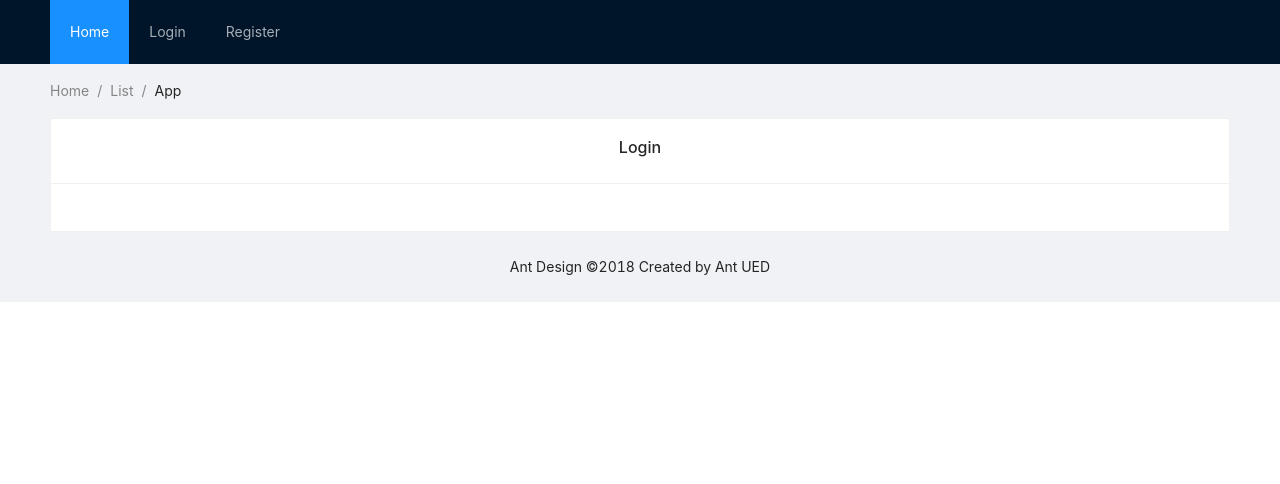
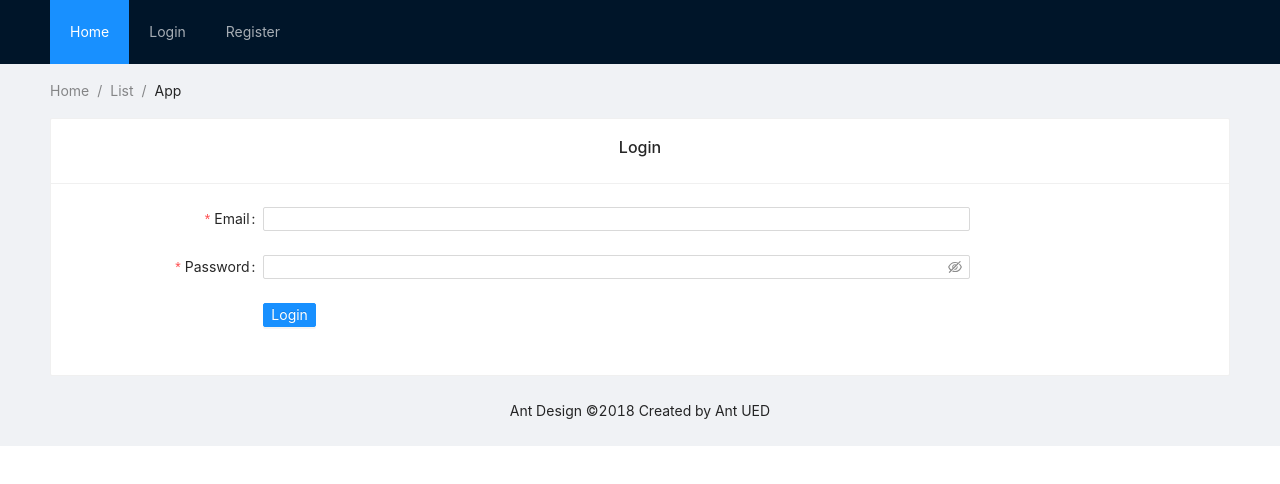
Before and after one commit to faiz687/We-Sell-Houses, a React (Create React App) app: page /Login in a window 1280 px wide. Shown: the top 484 px of the page. Built offline with nearby package versions, Linux system fonts and the light colour scheme.

Commit message:
Login page created

```diff
--- a/src/Components/Login.js
+++ b/src/Components/Login.js
@@ -1,18 +1,54 @@
 import React from 'react';
 import { Card } from 'antd';
+import { Form, Input, Button  } from 'antd';
+import { status, json } from '../utilities/requestHandlers';
 
 
 function Login( { match } )  {
 
+const layout = { labelCol : { span: 4 } ,  wrapperCol : { span: 15 }, };
+
+const tailLayout = { wrapperCol: { offset: 4 , span: 15 } , };
+
+const EmailRules =  [ {  type : "email" ,  message: 'Invalid email!'   },    { required: true , message: 'Please enter your Email!' }  ] ;
+
+const PasswordRules =  [ { required: true , message: 'Please enter ypur password!' }  ] ;
+
+const onFinish = values => {
+        const {email, password} = values;
+
+        fetch('http://localhost:3030/api/v1/users/Login', {
+            method: "POST",
+            headers: {
+                "Authorization": "Basic " + btoa(email + ":" + password)
+            }
+        })
+        .then(status)
+        .then(json)
+        .then(user => {
+            console.log('Logged in successfully');
+            console.log(user);
+            this.context.login(user);
+        })
+        .catch(error => {
+            // TODO: show nicely formatted error message
+            console.log('Login failed');
+        });
+};
+
   return (
     <Card title="Login">
-
-
-
-
-
-
-
+    <Form {...layout}  name="basic" size="small"  initialValues={{ remember: true }}  onFinish={onFinish} >
+    <Form.Item label="Email" name="email" rules={EmailRules}>
+    <Input />
+    </Form.Item>
+    <Form.Item label="Password" name="password" rules={PasswordRules}>
+    <Input.Password />
+    </Form.Item>
+    <Form.Item {...tailLayout}>
+    <Button type="primary" htmlType="submit">Login</Button>
+    </Form.Item>
+    </Form>
     </Card>
   );
 }
```
Also changed, not shown: public/manifest.json (deleted).
